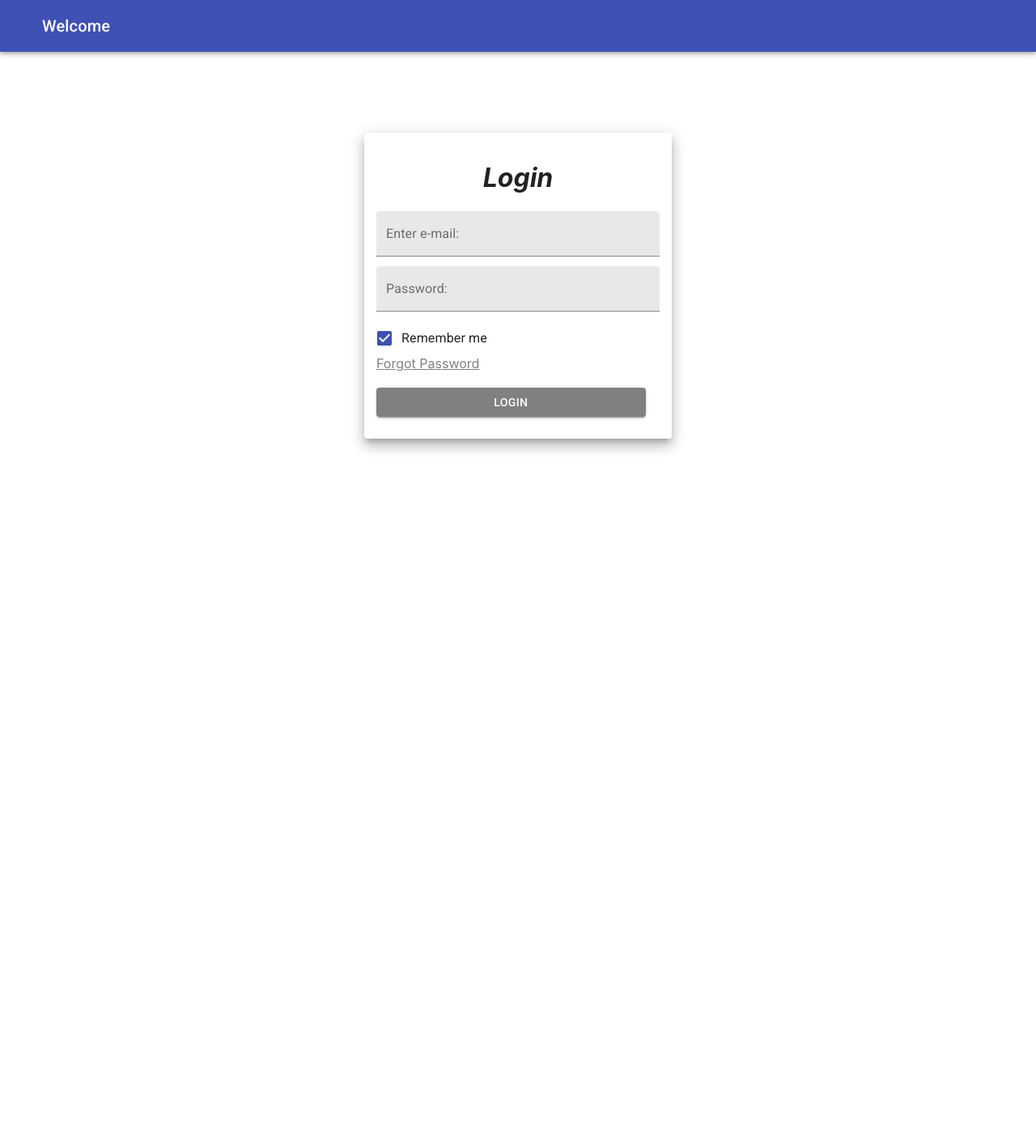
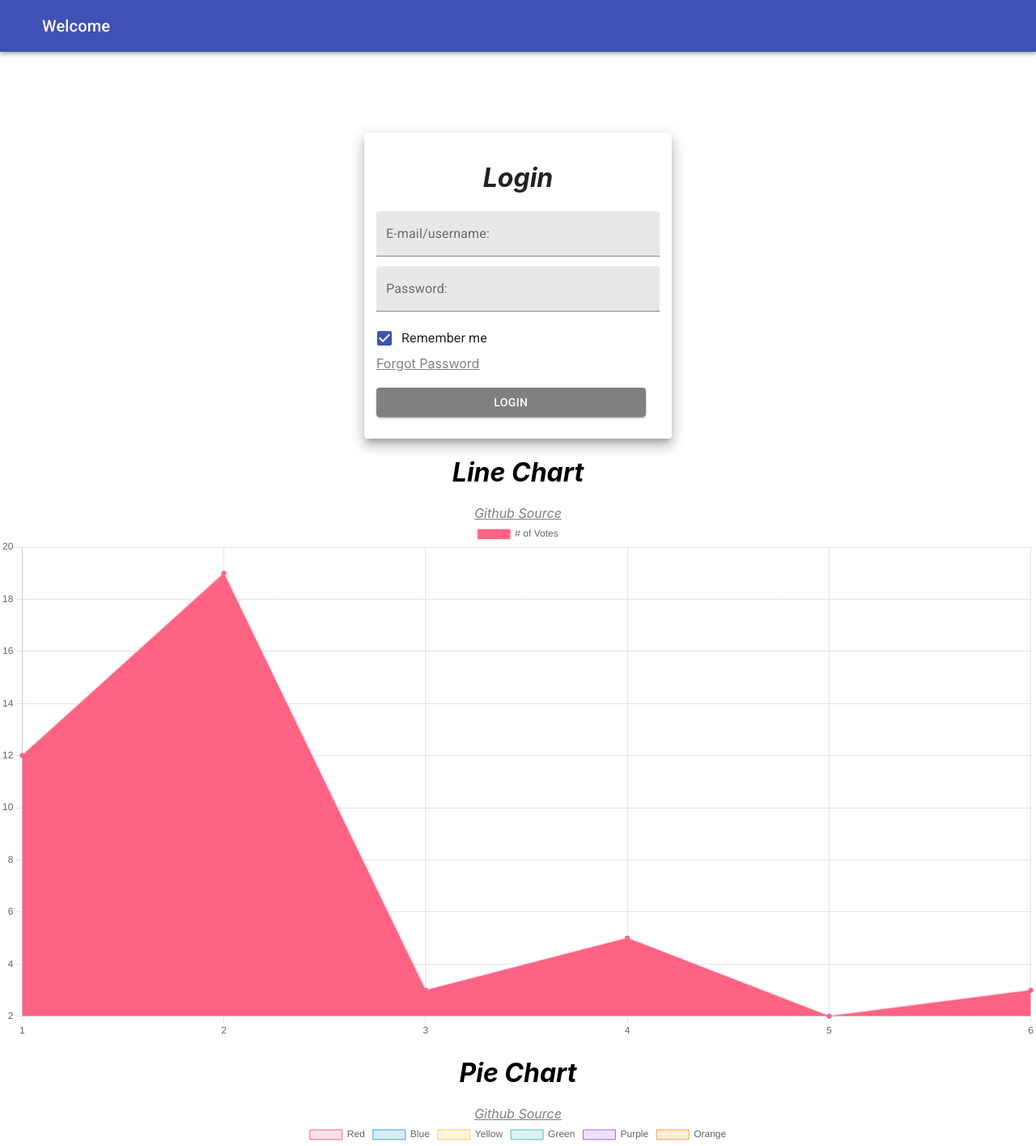
Before and after one commit to waseem602/material-ui-and-chartjs, a React (Create React App) app: page / in a window 1280 px wide. Shown: the top 1416 px of the page at 81% size. Before the commit the page ends 800 px from the top, so only its background shows below. Built offline with nearby package versions, Linux system fonts and the light colour scheme.

Commit message:
added piechart and line chart in chart.js

```diff
--- a/package.json
+++ b/package.json
@@ -8,7 +8,10 @@
     "@testing-library/jest-dom": "^5.12.0",
     "@testing-library/react": "^11.2.7",
     "@testing-library/user-event": "^12.8.3",
+    "bootstrap": "^5.0.1",
+    "chart.js": "^3.3.0",
     "react": "^17.0.2",
+    "react-chartjs-2": "^3.0.3",
     "react-dom": "^17.0.2",
     "react-scripts": "4.0.3",
     "web-vitals": "^1.1.2"
--- a/src/App.js
+++ b/src/App.js
@@ -9,7 +9,8 @@ import {
   FormControlLabel,
 } from "@material-ui/core";
 import ButtonAppBar from "./NavBar.js";
-
+import LineChart from "./lineChart";
+import PieChart from "./pieChart";
 // I have installed material ui core and material ui icons from material-ui.com to include material ui features in this react app. these are installed separately in every rect app in order to use it. These are not installed globally as we may use bootstrap or some other thing in our app.
 // for reference on material ui go to https://material-ui.com
 
@@ -56,7 +57,7 @@ function App() {
         <form className={classes.root} noValidate autoComplete="off">
           <TextField
             id="filled-basic"
-            label="Enter e-mail:"
+            label="E-mail/username:"
             variant="filled"
             className={classes.input}
           />
@@ -89,11 +90,14 @@ function App() {
             variant="contained"
             color="primary"
             className={classes.button}
+            onClick={() => {}}
           >
             LOGIN
           </Button>
         </form>
       </Paper>
+      <LineChart />
+      <PieChart />
     </div>
   );
 }
--- /dev/null
+++ b/src/lineChart.js
@@ -0,0 +1,46 @@
+import React from "react";
+import { Line } from "react-chartjs-2";
+
+const data = {
+  labels: ["1", "2", "3", "4", "5", "6"],
+  datasets: [
+    {
+      label: "# of Votes",
+      data: [12, 19, 3, 5, 2, 3],
+      fill: true,
+      backgroundColor: "rgb(255, 99, 132)",
+      borderColor: "rgba(255, 99, 132, 0.2)",
+    },
+  ],
+};
+
+const options = {
+  scales: {
+    yAxes: [
+      {
+        ticks: {
+          beginAtZero: true,
+        },
+      },
+    ],
+  },
+};
+
+const LineChart = () => (
+  <>
+    <div className="header">
+      <h1 className="title">Line Chart</h1>
+      <div className="links">
+        <a
+          className="btn btn-gh"
+          href="https://github.com/reactchartjs/react-chartjs-2/blob/master/example/src/charts/Line.js"
+        >
+          Github Source
+        </a>
+      </div>
+    </div>
+    <Line data={data} options={options} />
+  </>
+);
+
+export default LineChart;
--- /dev/null
+++ b/src/pieChart.js
@@ -0,0 +1,48 @@
+import React from "react";
+import { Pie } from "react-chartjs-2";
+
+const data = {
+  labels: ["Red", "Blue", "Yellow", "Green", "Purple", "Orange"],
+  datasets: [
+    {
+      label: "# of Votes",
+      data: [12, 19, 3, 5, 2, 3],
+      backgroundColor: [
+        "rgba(255, 99, 132, 0.2)",
+        "rgba(54, 162, 235, 0.2)",
+        "rgba(255, 206, 86, 0.2)",
+        "rgba(75, 192, 192, 0.2)",
+        "rgba(153, 102, 255, 0.2)",
+        "rgba(255, 159, 64, 0.2)",
+      ],
+      borderColor: [
+        "rgba(255, 99, 132, 1)",
+        "rgba(54, 162, 235, 1)",
+        "rgba(255, 206, 86, 1)",
+        "rgba(75, 192, 192, 1)",
+        "rgba(153, 102, 255, 1)",
+        "rgba(255, 159, 64, 1)",
+      ],
+      borderWidth: 1,
+    },
+  ],
+};
+
+const PieChart = () => (
+  <>
+    <div className="header">
+      <h1 className="title">Pie Chart</h1>
+      <div className="links">
+        <a
+          className="btn btn-gh"
+          href="https://github.com/reactchartjs/react-chartjs-2/blob/master/example/src/charts/Pie.js"
+        >
+          Github Source
+        </a>
+      </div>
+    </div>
+    <Pie data={data} />
+  </>
+);
+
+export default PieChart;
```
Also changed, not shown: 1 other file (tests, documents, lock files or other folders).
